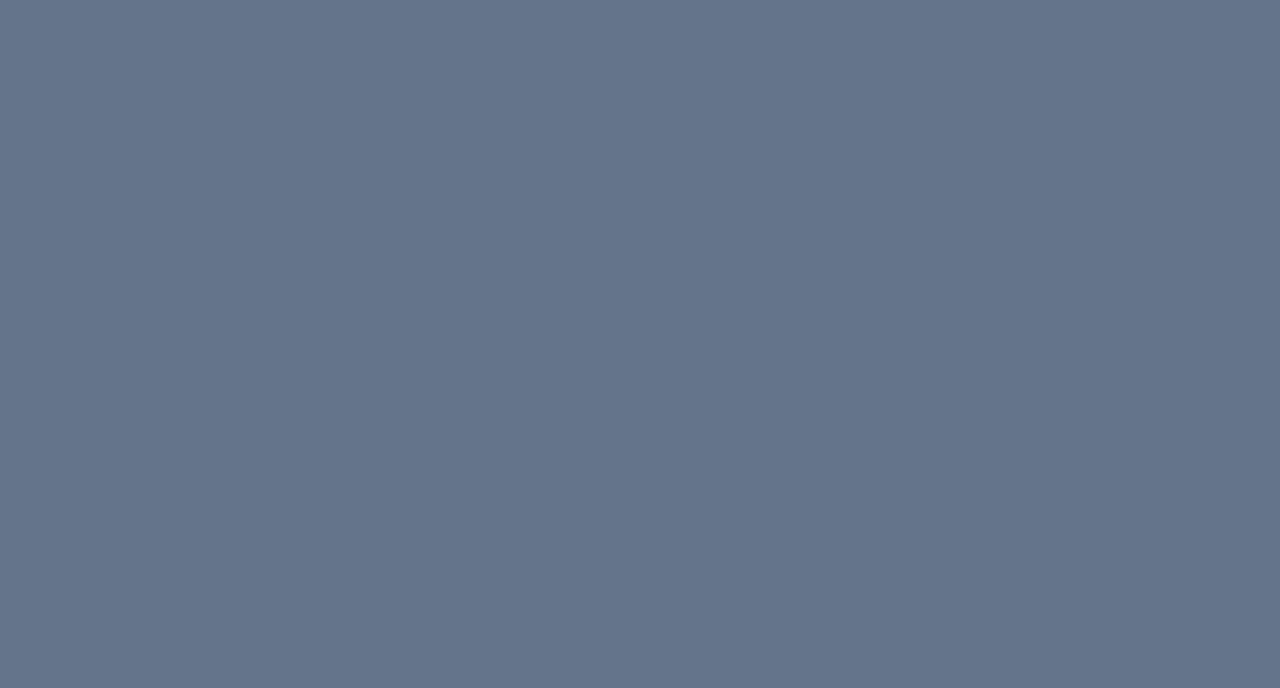
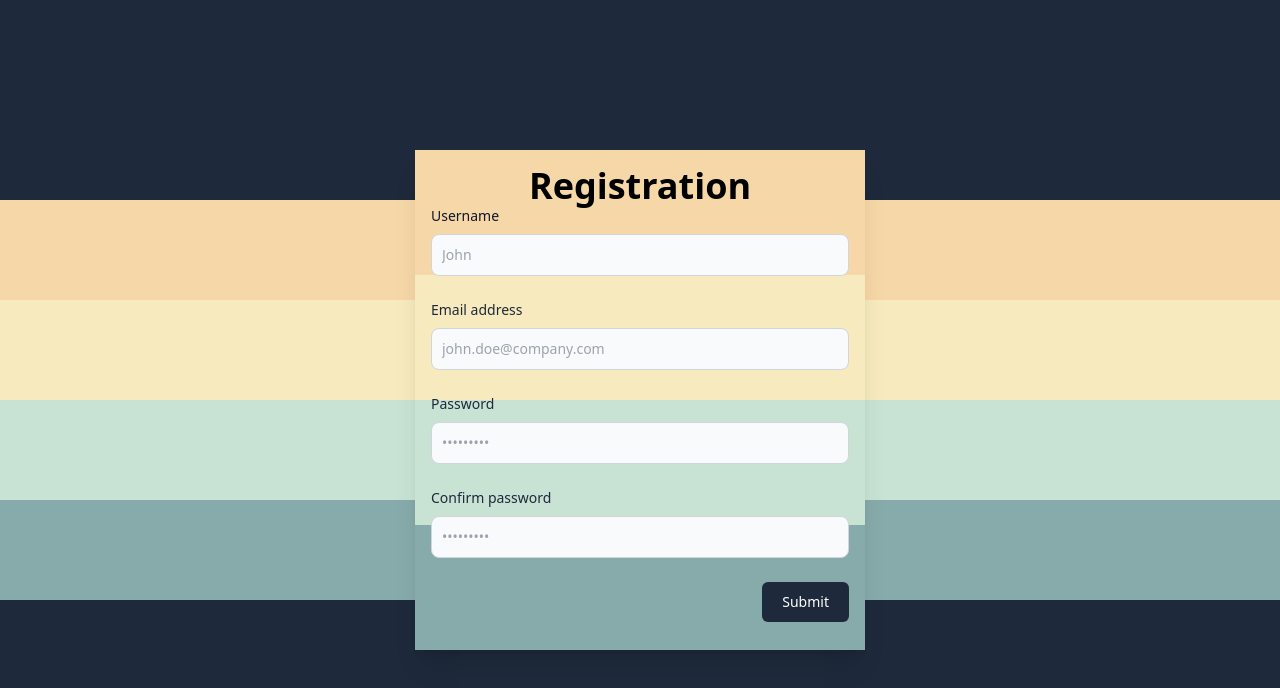
Before and after one commit to davidhalasz/auth-example, a React (Create React App) app in the folder frontend/: page / in a window 1280 px wide. Shown: the top 688 px of the page. Built offline with nearby package versions, Linux system fonts and the light colour scheme.

Commit message:
added registration page

```diff
--- a/frontend/src/App.tsx
+++ b/frontend/src/App.tsx
@@ -1,13 +1,8 @@
-import React from 'react';
-import logo from './logo.svg';
-import './App.css';
+import "./App.css";
+import Auth from "./pages/auth/auth";
 
 function App() {
-  return (
-    <div className="bg-slate-500 h-screen w-screen">
-
-    </div>
-  );
+  return <Auth />;
 }
 
 export default App;
--- /dev/null
+++ b/frontend/src/pages/auth/auth.tsx
@@ -0,0 +1,31 @@
+import Registration from './components/registration';
+
+const Auth = () => {
+  return (
+    <div className="relative h-screen w-screen bg-slate-800 flex items-center justify-center">
+      <div className="absolute z-20 w-[450px] h-[500px] shadow-xl">
+        <div className="relative h-full w-full">
+          <div className="absolute z-20 h-full w-full">
+            <div className="h-1/4 w-full bg-customColor1"></div>
+            <div className="h-1/4 w-full bg-customColor2"></div>
+            <div className="h-1/4 w-full bg-customColor3"></div>
+            <div className="h-1/4 w-full bg-customColor4"></div>
+          </div>
+          <div className="absolute z-30 h-full w-full p-4">
+            <Registration />
+          </div>
+        </div>
+      </div>
+      <div className="absolute z-10 w-full h-[400px]">
+        <div className="h-full w-full">
+          <div className="h-1/4 w-full bg-customColor1"></div>
+          <div className="h-1/4 w-full bg-customColor2"></div>
+          <div className="h-1/4 w-full bg-customColor3"></div>
+          <div className="h-1/4 w-full bg-customColor4"></div>
+        </div>
+      </div>
+    </div>
+  );
+};
+
+export default Auth;
--- /dev/null
+++ b/frontend/src/pages/auth/components/registration.tsx
@@ -0,0 +1,80 @@
+import React from "react";
+import { Fragment } from "react";
+
+const Registration = () => {
+    return (
+        <Fragment>
+            <h1 className="text-4xl font-extrabold text-center">Registration</h1>
+            <form>
+              <div className="mb-6">
+                <label
+                  htmlFor="username"
+                  className="block mb-2 text-sm font-medium text-slate-900"
+                >
+                  Username
+                </label>
+                <input
+                  type="text"
+                  id="username"
+                  className="bg-gray-50 border border-gray-300 text-gray-900 text-sm rounded-lg focus:ring-blue-500 focus:border-blue-500 block w-full p-2.5 dark:bg-gray-700 dark:border-gray-600 dark:placeholder-gray-400 dark:focus:ring-blue-500 dark:focus:border-blue-500"
+                  placeholder="John"
+                  required
+                />
+              </div>
+              <div className="mb-6">
+                <label
+                  htmlFor="email"
+                  className="block mb-2 text-sm font-medium text-slate-800"
+                >
+                  Email address
+                </label>
+                <input
+                  type="email"
+                  id="email"
+                  className="bg-gray-50 border border-gray-300 text-gray-900 text-sm rounded-lg focus:ring-blue-500 focus:border-blue-500 block w-full p-2.5 dark:bg-gray-700 dark:border-gray-600 dark:placeholder-gray-400 dark:focus:ring-blue-500 dark:focus:border-blue-500"
+                  placeholder="john.doe@company.com"
+                  required
+                />
+              </div>
+              <div className="mb-6">
+                <label
+                  htmlFor="password"
+                  className="block mb-2 text-sm font-medium text-slate-800"
+                >
+                  Password
+                </label>
+                <input
+                  type="password"
+                  id="password"
+                  className="bg-gray-50 border border-gray-300 text-gray-900 text-sm rounded-lg focus:ring-blue-500 focus:border-blue-500 block w-full p-2.5 dark:bg-gray-700 dark:border-gray-600 dark:placeholder-gray-400 dark:focus:ring-blue-500 dark:focus:border-blue-500"
+                  placeholder="•••••••••"
+                  required
+                />
+              </div>
+              <div className="mb-6">
+                <label
+                  htmlFor="confirm_password"
+                  className="block mb-2 text-sm font-medium text-slate-800"
+                >
+                  Confirm password
+                </label>
+                <input
+                  type="password"
+                  id="confirm_password"
+                  className="bg-gray-50 border border-gray-300 text-gray-900 text-sm rounded-lg focus:ring-blue-500 focus:border-blue-500 block w-full p-2.5 dark:bg-gray-700 dark:border-gray-600 dark:placeholder-gray-400 dark:focus:ring-blue-500 dark:focus:border-blue-500"
+                  placeholder="•••••••••"
+                  required
+                />
+              </div>
+              <button
+                type="submit"
+                className="text-white hover:text-slate-800 bg-slate-800 hover:bg-customColor1 font-medium rounded-md text-sm w-full sm:w-auto px-5 py-2.5 text-center float-right"
+              >
+                Submit
+              </button>
+            </form>
+        </Fragment>
+    );
+}
+
+export default Registration;
--- a/frontend/tailwind.config.js
+++ b/frontend/tailwind.config.js
@@ -4,7 +4,14 @@ module.exports = {
     "./src/**/*.{js,jsx,ts,tsx}",
   ],
   theme: {
-    extend: {},
+    extend: {
+      colors: {
+        'customColor1': '#F6D7A7',
+        'customColor2': '#F6EABE',
+        'customColor3': '#C8E3D4',
+        'customColor4': '#87AAAA',
+      }
+    },
   },
   plugins: [],
 }
```
